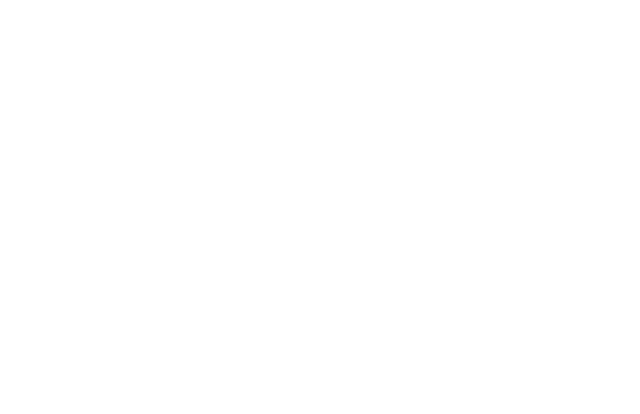
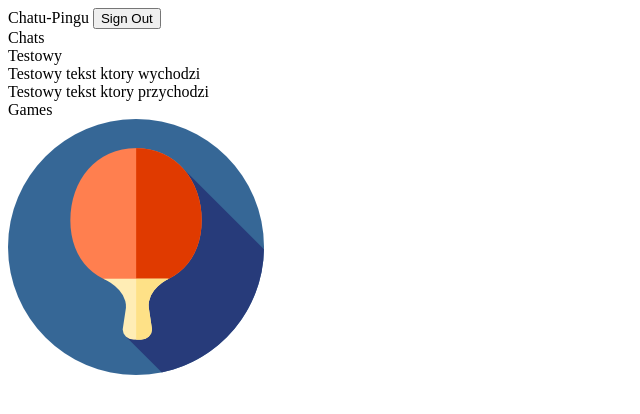
Before and after one commit to Adelaiten/javascript-chatu-chatu, a plain HTML site: page public/mainChatPage.html in a window 1280 px wide. Shown: the whole page, without its empty margins (0-640 px from the left). Drawn offline with Linux system fonts and the light colour scheme.

Commit message:
html skeleton

```diff
--- a/public/mainChatPage.html
+++ b/public/mainChatPage.html
@@ -3,12 +3,41 @@
 <head>
   <meta charset="utf-8">
   <meta name="viewport" content="width=device-width">
-  <title>
-    Our messenger page v0.01
-  </title>
+  <title>Chatu-Pingu</title>
 </head>
 <body>
+  <div class="wrapper">
+    <header class="header">
+      <span class="header-title">Chatu-Pingu</span>
+      <button type="button" class="sign-out-button">Sign Out</button>
+    </header>
+    <div class="content">
 
+      <div class="chats">
+        <div class="chats-title-div">
+          <span class="chats-text-title">Chats</span>
+        </div>
+      </div>
+
+      <div class="active-chat">
+        <div class="active-chat-title-div">
+          <span class="active-chat-name">Testowy</span>
+        </div>
+        <div class="chat">
+          <div class="message-coming-out"><span>Testowy tekst ktory wychodzi</span></div>
+          <div class="message-coming-in"><span>Testowy tekst ktory przychodzi</span></div>
+        </div>
+      </div>
+      <div class="games-menu">
+          <div class="games-title-div">
+            <span class="games-name">Games</span>
+          </div>
+        <div class="pong"><img src="img/ping-pong.png"></div>
+      </div>
+    </div>
+
+  </div>
   <script src="js/mainChatPage.js"></script>
+  <!-- <div>Icons made by <a href="https://www.freepik.com/" title="Freepik">Freepik</a> from <a href="https://www.flaticon.com/" 			    title="Flaticon">www.flaticon.com</a> is licensed by <a href="http://creativecommons.org/licenses/by/3.0/" 			    title="Creative Commons BY 3.0" target="_blank">CC 3.0 BY</a></div> -->
 </body>
 </html>
```
Also changed, not shown: public/img/ping-pong.png (added).
